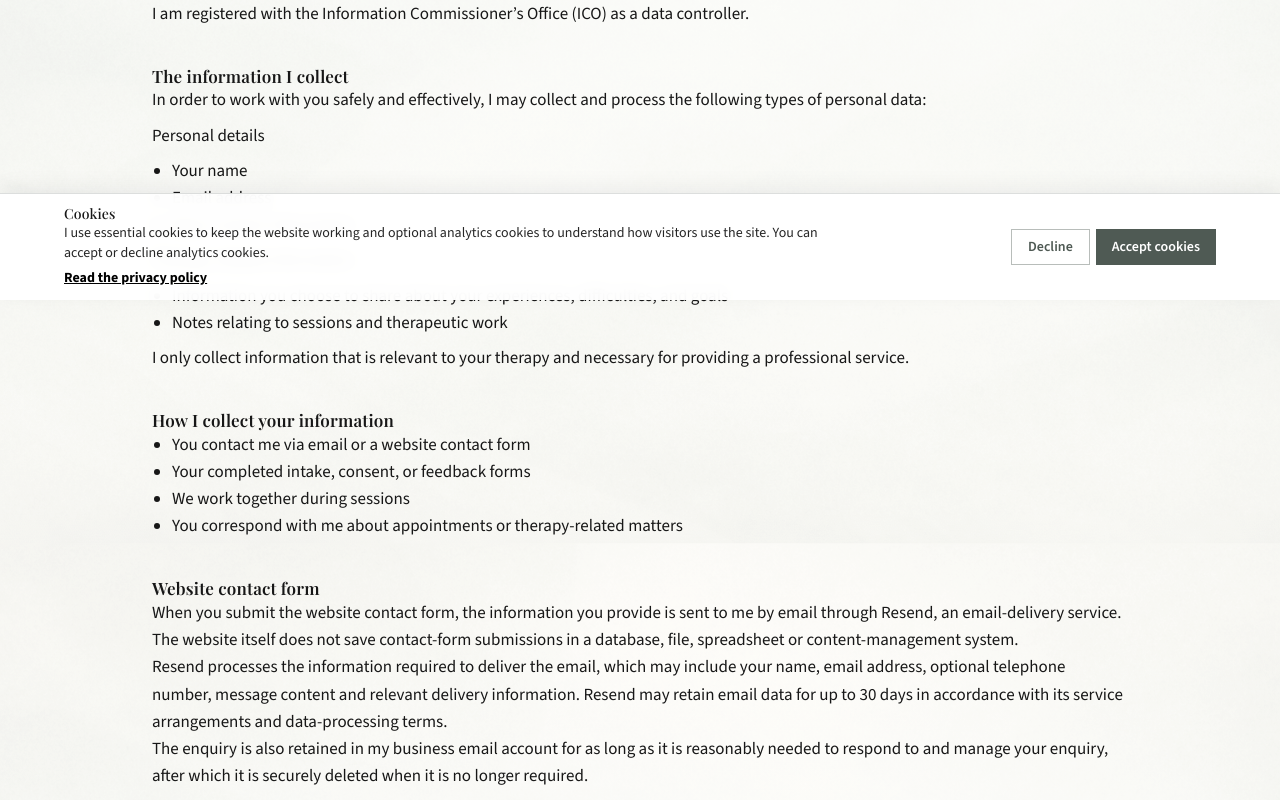
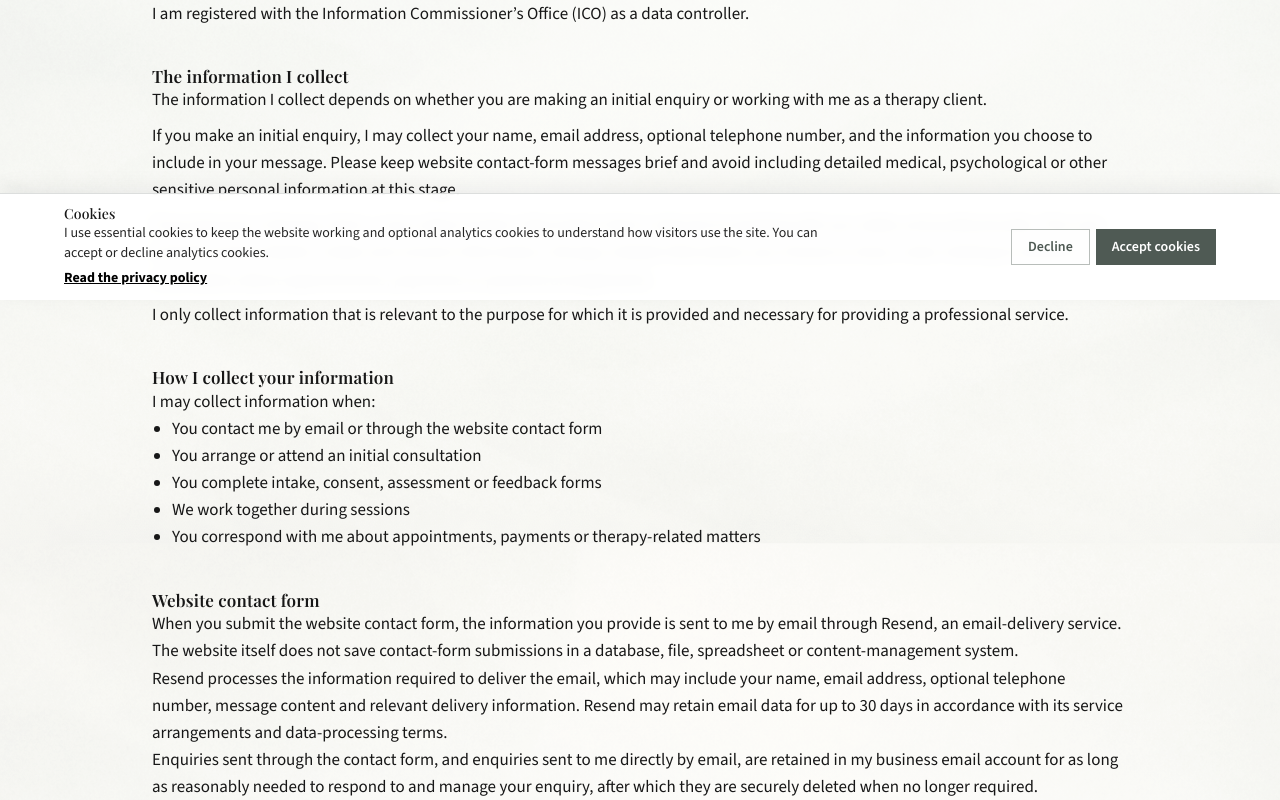
Before and after one commit to russog/natasha-russo-hypnotherapy, a Next.js app in the folder src/: page /privacy-policy in a window 1280 px wide. Shown: the part 500-1300 px from the top of the page. Built offline with nearby package versions, Linux system fonts and the light colour scheme.

Commit message:
Clarify privacy policy enquiry wording

```diff
--- a/src/src/app/privacy-policy/page.tsx
+++ b/src/src/app/privacy-policy/page.tsx
@@ -40,42 +40,48 @@ export default function PrivacyPolicy() {
                 <section>
                     <h2 className="font-medium"><strong>The information I collect</strong></h2>
                     <p>
-                        In order to work with you safely and effectively, I may collect and
-                        process the following types of personal data:
+                        The information I collect depends on whether you are making an initial
+                        enquiry or working with me as a therapy client.
                     </p>
 
                     <div className="mt-2 space-y-2">
-                        <p className="font-medium">Personal details</p>
-                        <ul className="list-disc pl-5">
-                            <li>Your name</li>
-                            <li>Email address</li>
-                            <li>Basic contact information</li>
-                        </ul>
+                        <p>
+                            If you make an initial enquiry, I may collect your name, email
+                            address, optional telephone number, and the information you choose
+                            to include in your message. Please keep website contact-form
+                            messages brief and avoid including detailed medical, psychological
+                            or other sensitive personal information at this stage.
+                        </p>
 
-                        <p className="font-medium">Therapy-related information</p>
-                        <ul className="list-disc pl-5">
-                            <li>
-                                Information you choose to share about your experiences,
-                                difficulties, and goals
-                            </li>
-                            <li>Notes relating to sessions and therapeutic work</li>
-                        </ul>
+                        <p>
+                            If you become a therapy client, I may collect further information
+                            that is relevant to working with you safely and professionally. This
+                            may include contact details, intake and consent information,
+                            therapy-related information you choose to share, notes relating to
+                            sessions, and information about appointments, payments or practical
+                            arrangements.
+                        </p>
                     </div>
 
                     <p className="mt-2">
-                        I only collect information that is relevant to your therapy and
-                        necessary for providing a professional service.
+                        I only collect information that is relevant to the purpose for which it
+                        is provided and necessary for providing a professional service.
                     </p>
                 </section>
 
                 <section>
                     <h2 className="font-medium"><strong>How I collect your information</strong></h2>
+                    <p>
+                        I may collect information when:
+                    </p>
                     <ul className="list-disc pl-5">
-                        <li>You contact me via email or a website contact form</li>
-                        <li>Your completed intake, consent, or feedback forms</li>
+                        <li>You contact me by email or through the website contact form</li>
+                        <li>You arrange or attend an initial consultation</li>
+                        <li>You complete intake, consent, assessment or feedback forms</li>
                         <li>We work together during sessions</li>
                         <li>
-                            You correspond with me about appointments or therapy-related matters
+                            You correspond with me about appointments, payments or
+                            therapy-related matters
                         </li>
                     </ul>
                 </section>
@@ -89,7 +95,10 @@ export default function PrivacyPolicy() {
                         Resend processes the information required to deliver the email, which may include your name, email address, optional telephone number, message content and relevant delivery information. Resend may retain email data for up to 30 days in accordance with its service arrangements and data-processing terms.
                     </p>
                     <p>
-                        The enquiry is also retained in my business email account for as long as it is reasonably needed to respond to and manage your enquiry, after which it is securely deleted when it is no longer required.
+                        Enquiries sent through the contact form, and enquiries sent to me
+                        directly by email, are retained in my business email account for as
+                        long as reasonably needed to respond to and manage your enquiry, after
+                        which they are securely deleted when no longer required.
                     </p>
                 </section>
 
```
